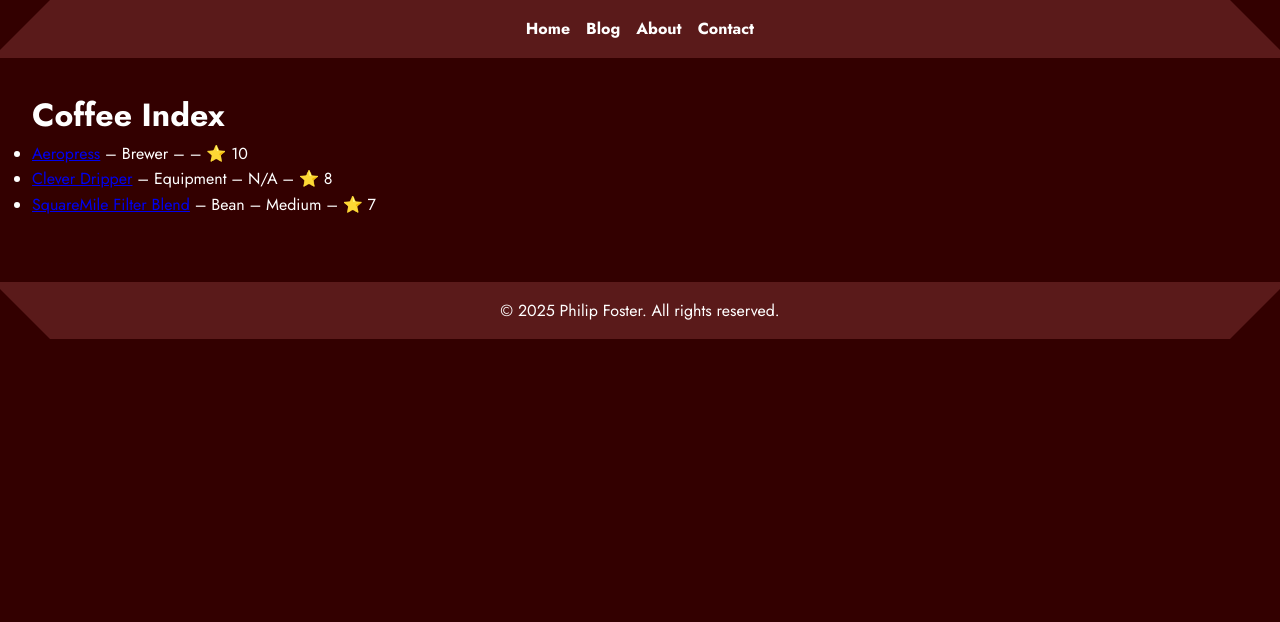
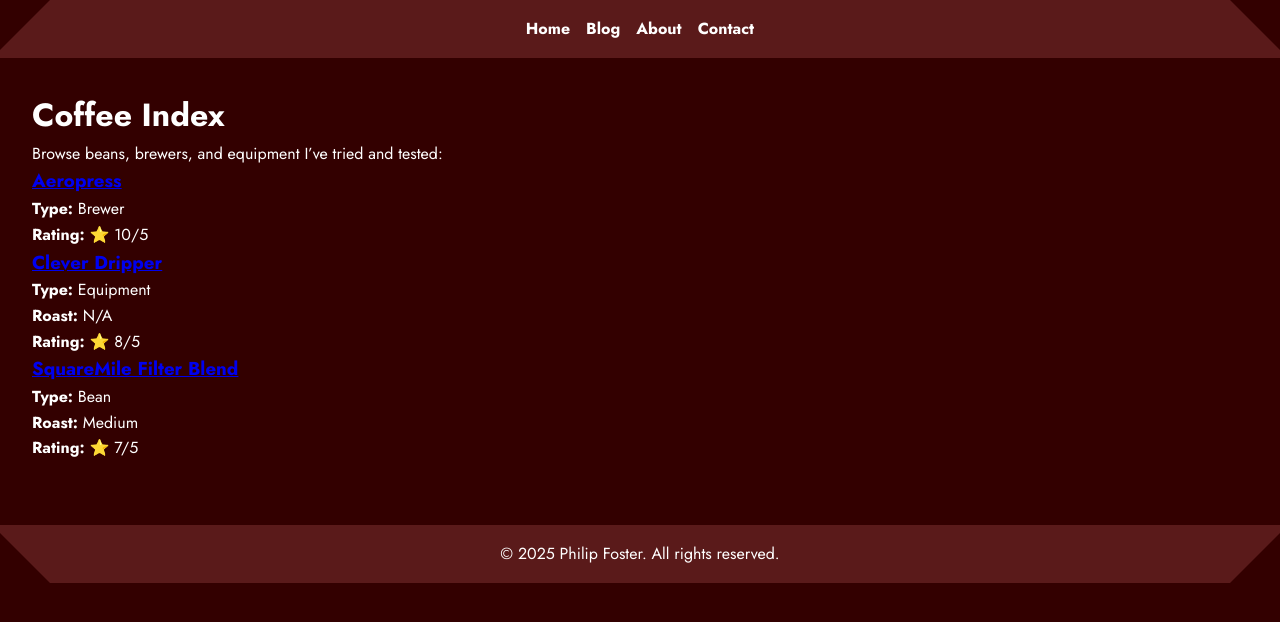
Before and after one commit to PipCraft/PipCraft.github.io, a Jekyll site: the page built from coffee.md, in a window 1280 px wide. Shown: the top 622 px of the page. Built offline with Jekyll 4.4.1, drawn with Linux system fonts in a browser that asks for light colours.

Commit message:
Update coffee.md

```diff
--- a/coffee.md
+++ b/coffee.md
@@ -5,12 +5,19 @@ permalink: /coffee/
 ---
 
 <h1>Coffee Index</h1>
+<p>Browse beans, brewers, and equipment I’ve tried and tested:</p>
 
-<ul>
+<div class="coffee-grid">
   {% for item in site.coffee %}
-    <li>
-      <a href="{{ item.url }}">{{ item.title }}</a>
-      – {{ item.type }} – {{ item.roast }} – ⭐ {{ item.rating }}
-    </li>
+    <article class="coffee-card">
+      {% if item.image %}
+        <img src="{{ item.image }}" alt="{{ item.title }}" class="coffee-thumbnail">
+      {% endif %}
+      <h3><a href="{{ item.url }}">{{ item.title }}</a></h3>
+      <p><strong>Type:</strong> {{ item.type }}</p>
+      {% if item.roast %}<p><strong>Roast:</strong> {{ item.roast }}</p>{% endif %}
+      {% if item.brew %}<p><strong>Brew Method:</strong> {{ item.brew }}</p>{% endif %}
+      {% if item.rating %}<p><strong>Rating:</strong> ⭐ {{ item.rating }}/5</p>{% endif %}
+    </article>
   {% endfor %}
-</ul>
+</div>
```
